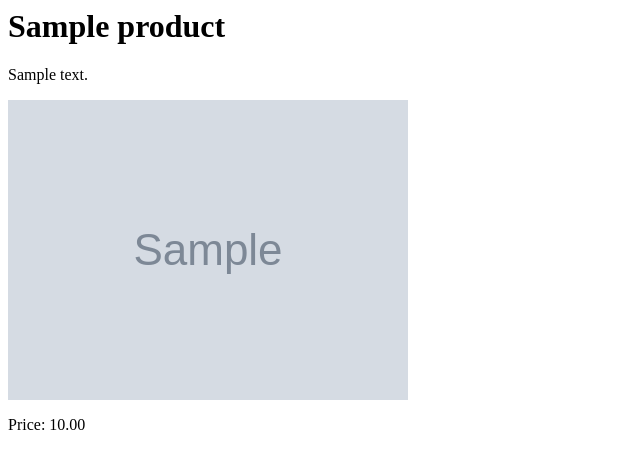
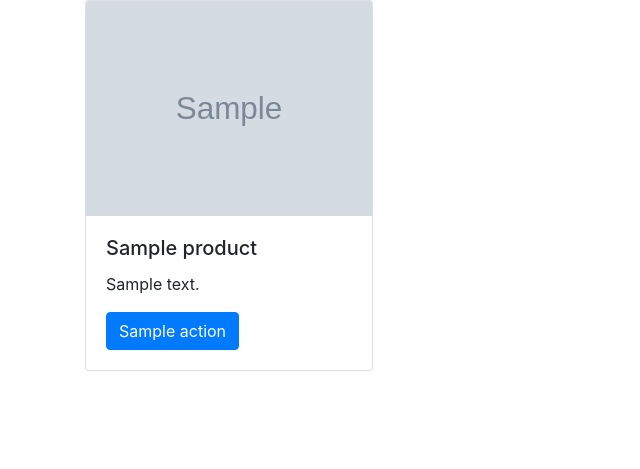
Before and after one commit to phalbert/django_ecommerce, a Django app: template src/templates/products/product_detail.html in a window 1280 px wide. Shown: the top 469 px of the page, without its empty margins (0-640 px from the left). Run offline with Django 3.2, Linux system fonts and the light colour scheme; tables that the repository leaves empty hold one stand-in row (values such as "Sample post"); the template is opened without the code that fills it: values that come from a table or form of the project are taken from there, most other values are stand-ins (such as "Sample title", 1, 10 or a date in 2020); grey boxes marked "Sample" are stand-in pictures; some libraries are stand-ins or nearby versions.

Commit message:
reusable snippets

```diff
--- a/src/templates/base.html
+++ b/src/templates/base.html
@@ -37,9 +37,11 @@
       class="close" data-dismiss="alert" aria-label="Close"><span aria-hidden="true">&times;</span></button></div>
   {% endfor %}
   {% endif %}
-
-  {% block content %}
-  {% endblock content %}
+  <div class="container">
+    <!-- Content here -->
+    {% block content %}
+    {% endblock content %}
+  </div>
 
   {% block modal %}{% endblock modal %}
 
--- /dev/null
+++ b/src/templates/products/components/card.html
@@ -0,0 +1,8 @@
+<div class="card" style="width: 18rem;">
+    <img class="card-img-top" src="{{ object.image.url }}" alt="Card image cap">
+    <div class="card-body">
+        <h5 class="card-title">{{ object.title }}</h5>
+        <p class="card-text">{{ object.description }}</p>
+        <a href="{{ object.get_absolute_url }}" class="btn btn-primary">{%if action %}{{ action }}{% else %}$ {{ object.price }}{% endif %}</a>
+    </div>
+</div>
--- a/src/templates/products/product_detail.html
+++ b/src/templates/products/product_detail.html
@@ -1,4 +1,10 @@
-<h1>{{ object.title }}</h1>
-<p>{{ object.description }}</p>
-<img src="{{ object.image.url }}" class="img-fluid">
-<p>Price: {{ object.price }}</p>
+{% extends "base.html" %}
+{% load static i18n %}
+
+{% block title %}
+{{ title }}
+{% endblock title %}
+
+{% block content %}
+{% include 'products/components/card.html' with object=object %}
+{% endblock content %}
```
Also changed, not shown: src/templates/products/product_list.html (+17 -5 lines).
